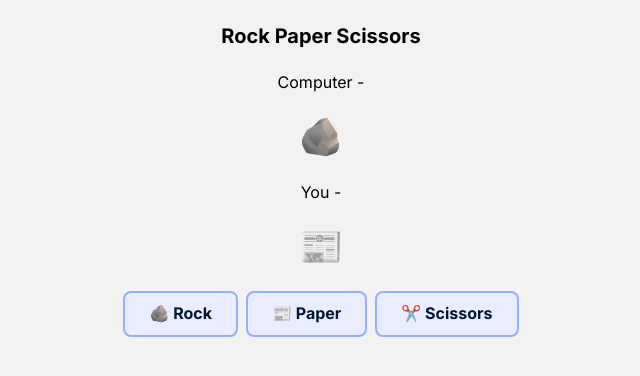
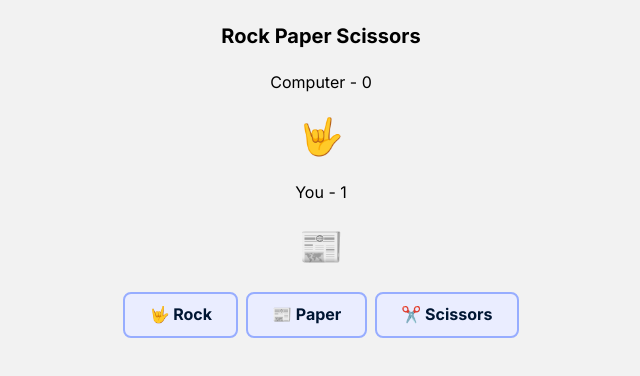
Before and after one commit to Shubham-yelekar/Javascript-experiments, a plain HTML site: page Rock Paper Scissors/index.html in a window 1280 px wide. Both pictures are taken after a click on the button "📰 Paper". Shown: the whole page, without its empty margins (319-959 px from the left). Drawn offline with Linux system fonts and the light colour scheme.

Commit message:
rock paper scissors complete

```diff
--- a/Rock Paper Scissors/app.js
+++ b/Rock Paper Scissors/app.js
@@ -1,17 +1,76 @@
-console.log("Rock Paper Scissors?")
+const buttons = document.querySelectorAll('.secondary-btn');
+const compScoreDisplay = document.getElementById('com-score');
+const userScoreDisplay = document.getElementById('user-score');
+const rockEmoji = '🤟';
+const scissorsEmoji = '✂️';
+const paperEmoji ='📰';
+
+let userScore = 0; // Initialize user's score
+let computerScore = 0; // Initialize computer's score
+
+function updateScore(verdict) {
+  if (verdict === 'User Wins') {
+    userScore++;
+  } else if ( verdict === 'Computer Wins' ){
+    computerScore++;
+  }
+  userScoreDisplay.textContent = userScore;
+  compScoreDisplay.textContent = computerScore;
+}
 
 function getComputerChoice(){
+
 let ans
- let randomNumber = Math.floor((Math.random()*10)/3 + 1)
-  if (randomNumber == '1'){
+let ansEmoji
+ let randomNumber = Math.floor(Math.random()*3)
+  if (randomNumber == '0'){
     ans = 'rock'
-  }else if (randomNumber == '2'){
+    ansEmoji = rockEmoji
+  }else if (randomNumber == '1'){
     ans = 'paper'
+    ansEmoji = paperEmoji
   }else {
     ans = 'scissors'
+    ansEmoji = scissorsEmoji
   }
- return console.log(ans)
+  console.log("Comp" , ans)
+  document.getElementById('computer-choice').textContent = ansEmoji;
+  return ans;
 
 }
-console.log(getHumanChoice())
-console.log(getComputerChoice())
+
+buttons.forEach((button) =>{
+  button.addEventListener('click', HandleChoice)
+})
+
+function HandleChoice(e) {
+  const computerChoice = getComputerChoice();
+  const userChoice = e.target.value;
+
+    // Update user choice display with the corresponding emoji
+    if (userChoice === 'rock') {
+      document.getElementById('user-choice').textContent = rockEmoji; // Use the rock emoji
+  } else if (userChoice === 'paper') {
+      document.getElementById('user-choice').textContent = paperEmoji; // Use the paper emoji
+  } else if (userChoice === 'scissors') {
+      document.getElementById('user-choice').textContent = scissorsEmoji; // Use the scissors emoji
+  }
+  if(computerChoice === userChoice) {
+      console.log("Tie")
+      return updateScore("Tie")
+  } else if (computerChoice !== userChoice) {
+    if ((computerChoice === 'rock' && userChoice === 'scissors') ||
+      (computerChoice === 'scissors' && userChoice === 'paper') ||
+      (computerChoice === 'paper' && userChoice === 'rock')
+    ){
+      console.log("Computer Wins")
+      return updateScore("Computer Wins")
+
+    } else {
+
+      console.log("User Wins")
+      return updateScore("User Wins")
+    }
+}
+
+}
--- a/Rock Paper Scissors/index.html
+++ b/Rock Paper Scissors/index.html
@@ -19,22 +19,23 @@
         <h6 class="bold text-center" style="margin-bottom: 24px;">Rock Paper Scissors</h6>
         <div class="flex flex-col justify-center items-center computer-card">
             <p>Computer - <span id="com-score"></span></p>
-            <div id="computer-choice" class="flex items-center justify-center" style="padding: 16px;font-size: 36px;">
-                🪨
+            <div id="computer-choice" class="choice-box flex items-center justify-center" style="padding: 16px;font-size: 36px;">
+
             </div>
         </div>
         <div class="flex flex-col justify-center items-center user-card">
             <p>You - <span id="user-score"></span></p>
-            <div id="user-choice" class="flex items-center justify-center" style="padding: 16px;font-size: 36px;">
-                📰
+            <div id="user-choice" class="choice-box  flex items-center justify-center" style="padding: 16px;font-size: 36px;">
+
             </div>
         </div>
         <div class="flex flex-row justify-center items-center" style="gap: var(--scale-200);">
-            <button id="rock-option" class="secondary-btn">🪨  Rock</button>
-            <button id="paper-option" class="secondary-btn">📰  Paper</button>
-            <button id="Scissors-option" class="secondary-btn">✂️  Scissors</button>
+            <button value="rock" id="rock-option" class="secondary-btn">🤟  Rock</button>
+            <button value="paper" id="paper-option" class="secondary-btn">📰  Paper</button>
+            <button value="scissors"  id="Scissors-option" class="secondary-btn">✂️  Scissors</button>
         </div>
+
     </div>
-
+<script src="./app.js"></script>
 </body>
 </html>
--- a/Rock Paper Scissors/style.css
+++ b/Rock Paper Scissors/style.css
@@ -8,3 +8,8 @@
   background-color: var(--color-blue-200);
   width: 200px;
 }
+
+.choice-box {
+    width: 90px;
+    height: 90px;
+}
```
